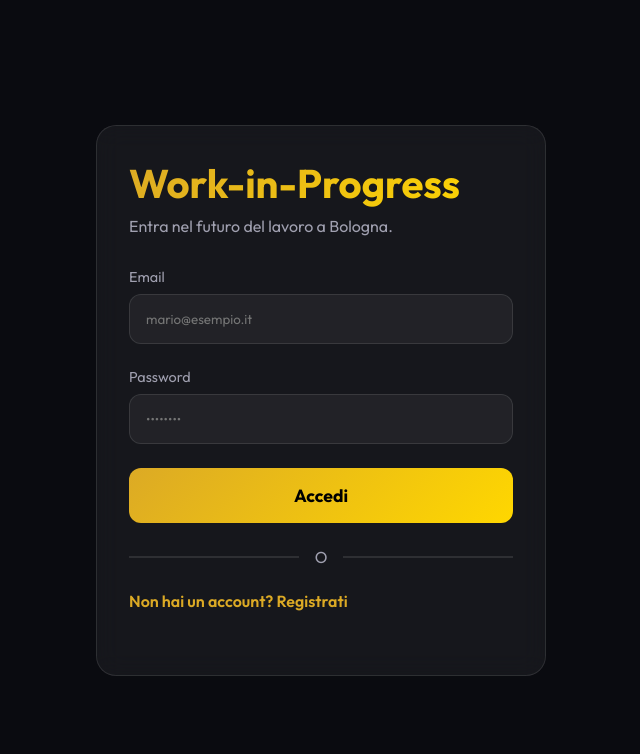
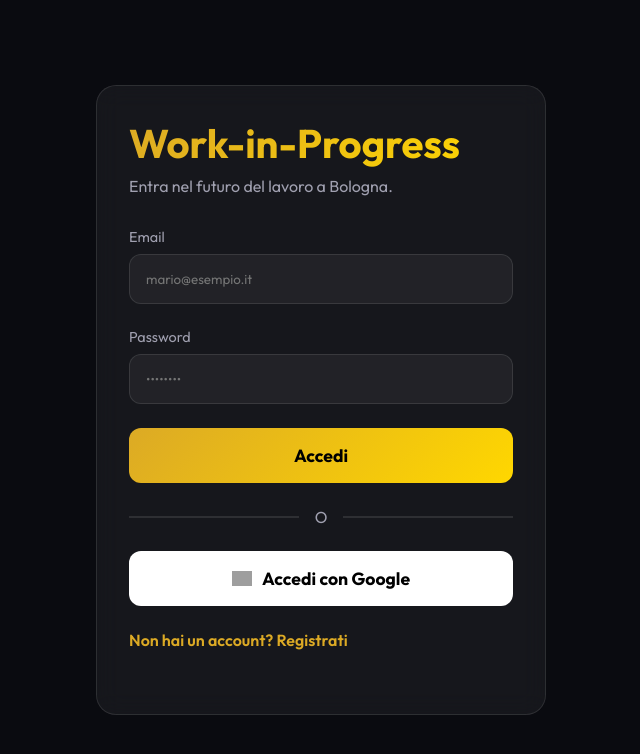
Before and after one commit to workinprogress2k26-arch/JML, a website: page index.html in a window 1280 px wide. Shown: the whole page, without its empty margins (319-959 px from the left). Drawn offline with nearby package versions, Linux system fonts and the light colour scheme; grey boxes are pictures that could not be loaded.

Commit message:
prova 1 google

```diff
--- a/index.html
+++ b/index.html
@@ -45,7 +45,12 @@
           <hr style="flex-grow: 1; border: 1px solid var(--border);"> O
           <hr style="flex-grow: 1; border: 1px solid var(--border);">
         </div>
-        <div id="google-login-btn"></div>
+        <!-- Pulsante Google personalizzato -->
+        <button class="btn-primary" onclick="loginWithGoogle()"
+          style="background: white; color: #000; display: flex; align-items: center; justify-content: center; gap: 10px; margin-top: 1rem; border: none;">
+          <img src="https://www.gstatic.com/images/branding/product/1x/gsa_512dp.png" width="20" alt="Google">
+          Accedi con Google
+        </button>
       </div>
 
       <div id="signup-form" class="hidden">
--- a/script.js
+++ b/script.js
@@ -150,6 +150,21 @@ function handleGoogleLogin(response) {
     localStorage.setItem('userData', JSON.stringify(userData));
     localStorage.setItem('isLoggedIn', 'true');
     checkLoginStatus();
+}
+
+// Funzione di login con Google tramite Supabase OAuth
+async function loginWithGoogle() {
+    const { data, error } = await supabaseClient.auth.signInWithOAuth({
+        provider: 'google',
+        options: {
+            redirectTo: window.location.origin // Funziona sia su PC che su Vercel
+        }
+    });
+
+    if (error) {
+        console.error("Errore Login Google:", error.message);
+        alert("Errore durante l'accesso con Google: " + error.message);
+    }
 }
 
 // Geocoding (Nominatim API)
```
